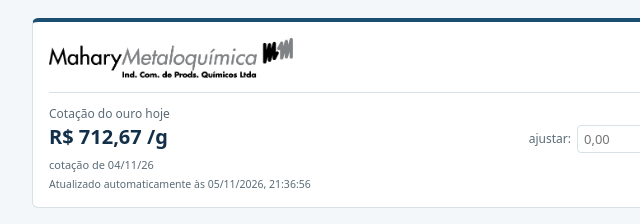
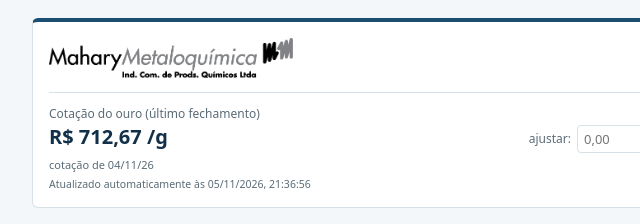
Before and after one commit to hrevesz/Mahary-tabela-precos, a plain HTML site: page index.html in a window 1280 px wide. Shown: the top 224 px of the page, 262-902 px from the left. Drawn offline with nearby package versions, Linux system fonts and the light colour scheme.

Commit message:
Disparos tardios da cotação (fonte publica após o fechamento) e rótulo 'último fechamento'

```diff
--- a/index.html
+++ b/index.html
@@ -118,7 +118,7 @@
     </div>
     <div class="cotacao-row">
       <div>
-        <div class="cotacao-label">Cotação do ouro hoje</div>
+        <div class="cotacao-label">Cotação do ouro (último fechamento)</div>
         <div class="cotacao-value">R$ <span id="cotacao-display">--</span> /g</div>
         <div class="data-badge" id="data-badge"></div>
       </div>
```
Also changed, not shown: 1 other file.
